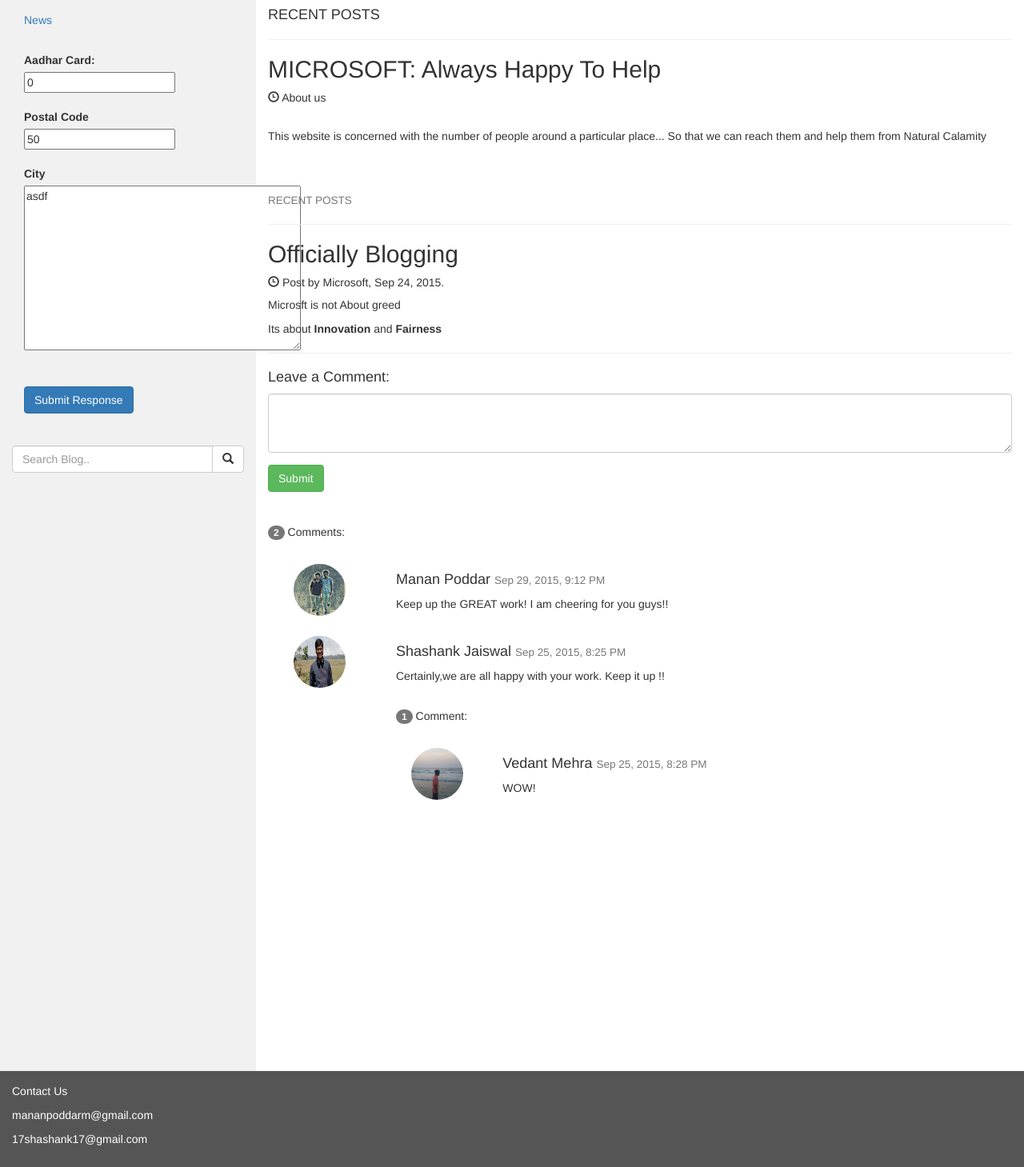
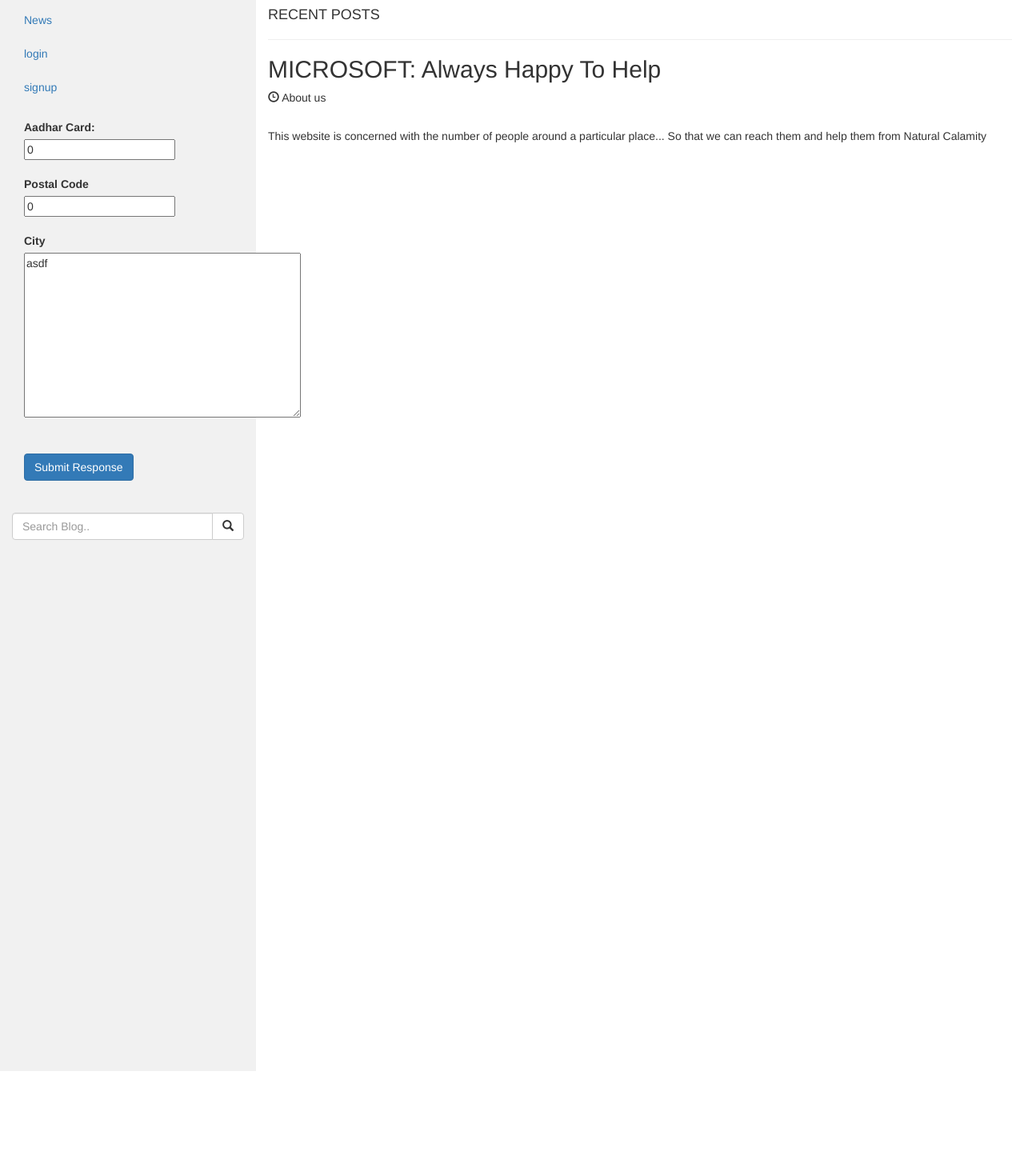
Before and after one commit to vmehra25/codefundo_2k18, a Django app: page /codefundo/home/ in a window 1280 px wide. Shown: the part 161-1620 px from the top of the page at 80% size. After the commit the page ends 1500 px from the top, so only its background shows below. Run offline with Django 3.2, Linux system fonts and the light colour scheme; some libraries are stand-ins or nearby versions.

Commit message:
let's merge

```diff
--- a/codefundo/templates/codefundo/home.html
+++ b/codefundo/templates/codefundo/home.html
@@ -25,7 +25,12 @@
       color: white;
       padding: 15px;
     }
-
+    .circle
+  {
+    border-radius: 50%;
+    width: 200px;
+    height: 200px;
+  }
     /* On small screens, set height to 'auto' for sidenav and grid */
     @media screen and (max-width: 767px) {
       .sidenav {
@@ -47,6 +52,8 @@
         <li><a href="#section2">Submit Query</a></li>
         <li><a href="#section3">Funds</a></li>
         <li><a href="#section3">News</a></li>
+        <li>  <a href="{% url "codefundo:user_login" %}" class="active">login</a>    </li>
+        <li>   <a href="{% url "codefundo:user_signup" %}" class="dropdown" >signup</a></li>
       </ul><br>
 
       <div class="container">
@@ -98,67 +105,23 @@
       <p>This website is concerned with the number of people around a particular place... So that we can reach them and help them from Natural Calamity </p>
       <br><br>
 
+      {% for i in t_obj %}
+      <div class="row">
+     {% for j in objects %}
+        <div class="col-sm-4">
+       <div class="circle">
+           <div>{{j.pincode}}</div>
+           <div>{{j.user_count}}</div>
+           <div>{{j.fund}}</div>
+     </div>
+        </div>
+      </div>
+
+{% endfor %}
+
+{% endfor %}
 
 
 
-      <h4><small>RECENT POSTS</small></h4>
-      <hr>
-      <h2>Officially Blogging</h2>
-      <h5><span class="glyphicon glyphicon-time"></span> Post by Microsoft, Sep 24, 2015.</h5>
-
-      <p>Microsft is not About greed</p>
-      <p>Its about <strong>Innovation</strong> and <strong>Fairness</strong></p>
-      <hr>
-
-      <h4>Leave a Comment:</h4>
-      <form role="form">
-        <div class="form-group">
-          <textarea class="form-control" rows="3" required></textarea>
-        </div>
-        <button type="submit" class="btn btn-success">Submit</button>
-      </form>
-      <br><br>
-
-      <p><span class="badge">2</span> Comments:</p><br>
-
-      <div class="row">
-        <div class="col-sm-2 text-center">
-          <img src='{% static "codefundo/manan.jpg" %}' class="img-circle" height="65" width="65" alt="Avatar">
-        </div>
-        <div class="col-sm-10">
-          <h4>Manan Poddar <small>Sep 29, 2015, 9:12 PM</small></h4>
-          <p>Keep up the GREAT work! I am cheering for you guys!! </p>
-          <br>
-        </div>
-        <div class="col-sm-2 text-center">
-          <img src='{% static "codefundo/shashank.jpg" %}' class="img-circle" height="65" width="65" alt="Avatar">
-        </div>
-        <div class="col-sm-10">
-          <h4>Shashank Jaiswal <small>Sep 25, 2015, 8:25 PM</small></h4>
-          <p>Certainly,we are all happy with your work. Keep it up !!</p>
-          <br>
-          <p><span class="badge">1</span> Comment:</p><br>
-          <div class="row">
-            <div class="col-sm-2 text-center">
-              <img src='{% static "codefundo/vedant.jpg" %}' class="img-circle" height="65" width="65" alt="Avatar">
-            </div>
-            <div class="col-xs-10">
-              <h4>Vedant Mehra <small>Sep 25, 2015, 8:28 PM</small></h4>
-              <p> WOW! </p>
-              <br>
-            </div>
-          </div>
-        </div>
-      </div>
-    </div>
-  </div>
-</div>
-
-<footer class="container-fluid">
-  <p>Contact Us</p>
-  <p>mananpoddarm@gmail.com</p>
-  <p>17shashank17@gmail.com</p>
-</footer>
-
 </body>
 </html>
--- a/codefundo/templates/codefundo/return_valid_data.html
+++ b/codefundo/templates/codefundo/return_valid_data.html
@@ -4,7 +4,7 @@
     <div style="text-align: center">
        <h1 style="margin-top: 4em;"> seems like you didn't enter some mandatory fields ! please enter valid data   !<h1>
 
-        <a href="{% url "codefundo:main_log_page" %}" class="btn btn-primary">go to main page</a>
+        <a href="{% url "codefundo:main_page" %}" class="btn btn-primary">go to main page</a>
         </h1>
        </h1>
     </div>
--- a/codefundo/views.py
+++ b/codefundo/views.py
@@ -16,38 +16,55 @@ from django.views.generic.edit import CreateView, UpdateView, DeleteView
 form=input()
 def main_page(request):
     form=input()
+    total_fund = gov_fund.objects.all()
+    s=0
+    for i in total_fund:
+        s=s+i.fund
+
     #mypaste=user_details.objects.all()
     #mypaste = sorted(mypaste,key=lambda x:x.url,reverse=True)
-    count_user=track_users()
+    t=0
+    t_obj=0
+    count_user=track_users.objects.all()
+    for i in count_user:
+        t = t + i.user_count
+        t_obj = t_obj + 1
+    print(t)
+    per_person_fund = s/t
     if request.method=="POST":
-          form=input(request.POST)
+        form=input(request.POST)
          # myd
-          current=form.save(commit=False)
-          try:
-             content_object=track_users.objects.get(pincode = current.pincode)
-          except:
-             content_object = None
-          if content_object == None:
-             content_object = track_users()
-             content_object.pincode=current.pincode
-             content_object.city=current.city
+        current=form.save(commit=False)
+        try:
+            content_object=track_users.objects.get(pincode = current.pincode)
+        except:
+            content_object = None
+        if content_object == None:
+            content_object = track_users()
+            content_object.pincode=current.pincode
+            content_object.city=current.city
 
-             content_object.user_count=1
-             content_object.save()
-          else :
-              content_object.user_count=content_object.user_count+1
-              content_object.save()
+            content_object.user_count=1
+            content_object.fund = per_person_fund * content_object.user_count
+            content_object.save()
+        else :
+            content_object.user_count=content_object.user_count+1
+            content_object.fund = per_person_fund * content_object.user_count
+
+            content_object.save()
 
 
 
 
-          if form.is_valid():
+        if form.is_valid():
 
-            form.save()
-            return render(request,"codefundo/ss.html")
-          else:
-               return render(request,"codefundo/return_valid_data.html")
-    return render(request,"codefundo/user_detail.html",{"form":form} )
+         form.save()
+         return render(request,"codefundo/registered.html",{"form":form,"objects":count_user,})
+        else:
+         return render(request,"codefundo/return_valid_data.html")
+    count_user=track_users.objects.all()
+
+    return render(request,"codefundo/home.html",{"form":form,"total":t_obj,"objects":count_user,"itr":0} )
 
 def main_log_page(request):
     form=fund_gov()
```
Also changed, not shown: codefundo/models.py (+4 -3 lines), codefundo/templates/codefundo/registered.html (+22 -58 lines), codefundo/migrations/0014_auto_20181024_2312.py (added), db.sqlite3.
